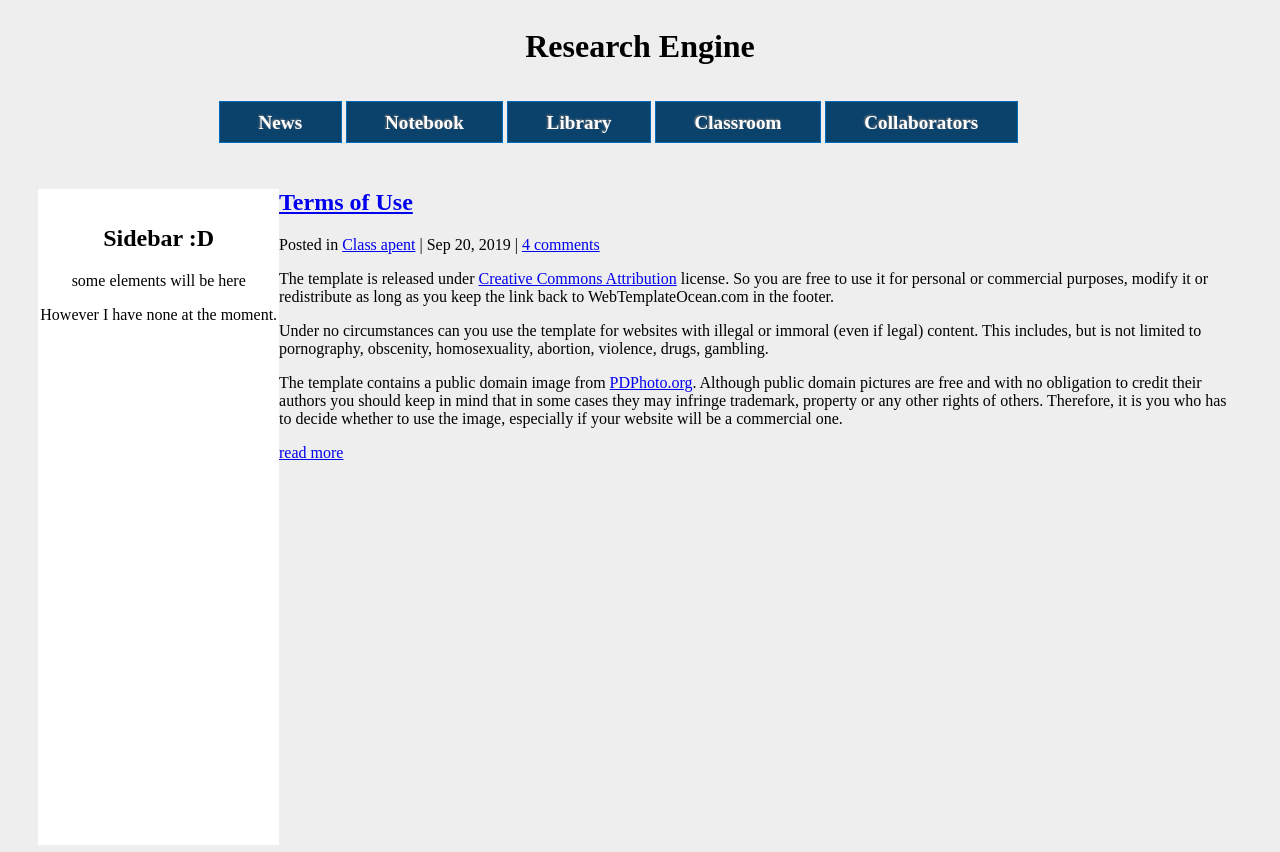
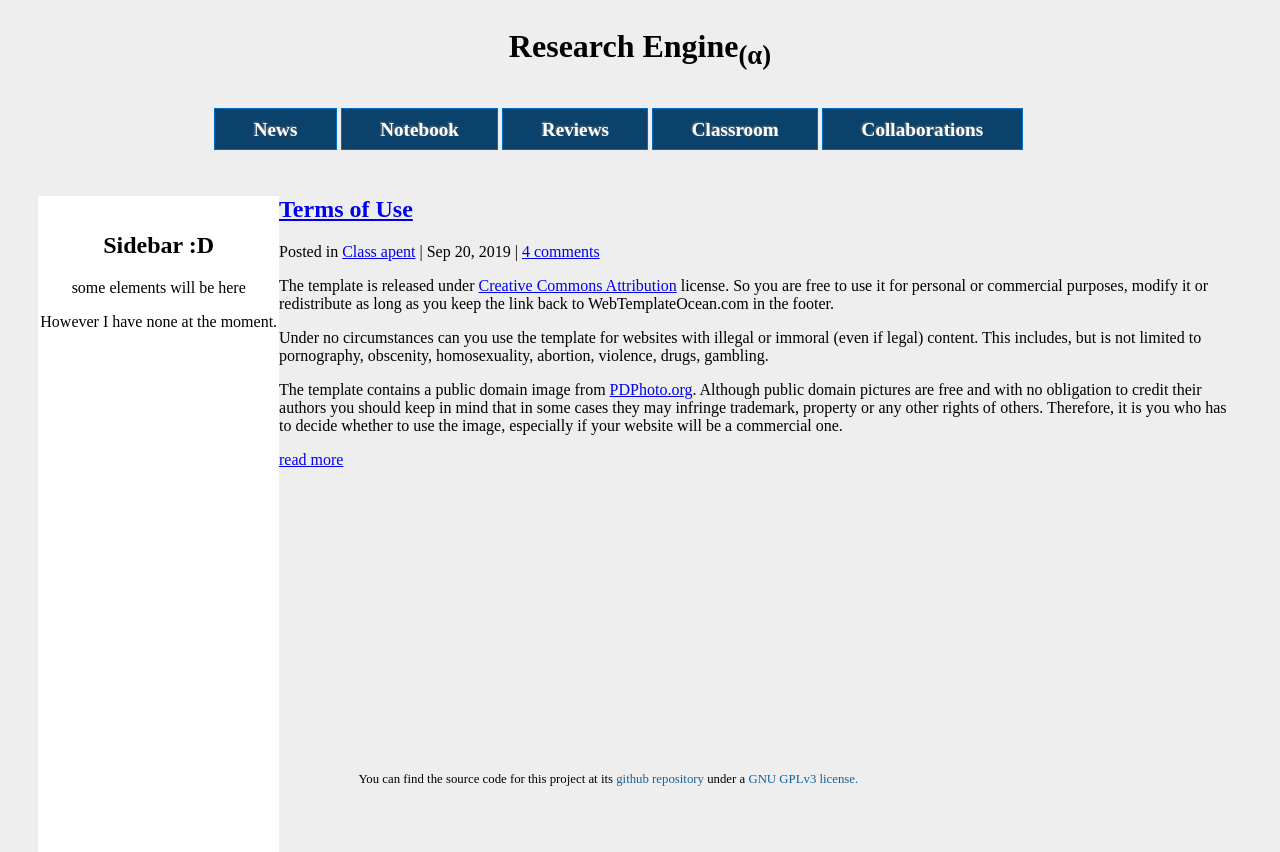
Before and after one commit to andresgsaravia/research-engine, a Python web app: template templates/post.html in a window 1280 px wide. Run offline with Jinja, Linux system fonts and the light colour scheme; the template is opened without the code that fills it, so the values that code supplies are empty.

Commit message:
Added the footer area

```diff
--- a/css/style.css
+++ b/css/style.css
@@ -60,7 +60,6 @@ h1 a {
 
 #menu ul li a:hover {
     text-decoration: underline;
-    text-align: center;
     font-size: 1.2em;
     color: #ffffff;
 }
@@ -114,3 +113,20 @@ textarea {
     text-align: right;
     font-size: 1.2em;
 }
+
+#footer {
+    position: absolute;
+    padding-left: 25em;
+    text-align: center;
+    bottom: 0;
+    font-size: 0.8em;
+}
+
+#footer a {
+    text-decoration: none;
+    color: #13619C;
+}
+
+#foooter a:hover {
+    text-decoration: underline;
+}
--- a/templates/base.html
+++ b/templates/base.html
@@ -9,7 +9,7 @@
   <body>
     <div id="page">
       <div id="header">
-        <h1><a href="/">Research Engine</a></h1>
+        <h1><a href="/">Research Engine</a><sub>(&alpha;)</sub></h1>
       </div>
 
       <div id="login_area">
@@ -20,9 +20,9 @@
 	<ul>
 	  <li><a href="/news">News</a></li>
 	  <li><a href="/notebook">Notebook</a></li>
-	  <li><a href="/reviews">Library</a></li>
+	  <li><a href="/reviews">Reviews</a></li>
 	  <li><a href="/classroom">Classroom</a></li>
-	  <li><a href="/collaborators">Collaborators</a></li>
+	  <li><a href="/collaborations">Collaborations</a></li>
 	</ul>
       </div>
 
@@ -42,5 +42,8 @@
 
       </div>
     </div>
+    <div id="footer">
+      <p>You can find the source code for this project at its <a href="https://github.com/andresgsaravia/research-engine">github repository</a> under a <a href="http://www.gnu.org/licenses/gpl-3.0.html">GNU GPLv3 license.</a></p>
+    </div>
   </body>
 </html>
```
Also changed, not shown: README.md, 1 other file.
